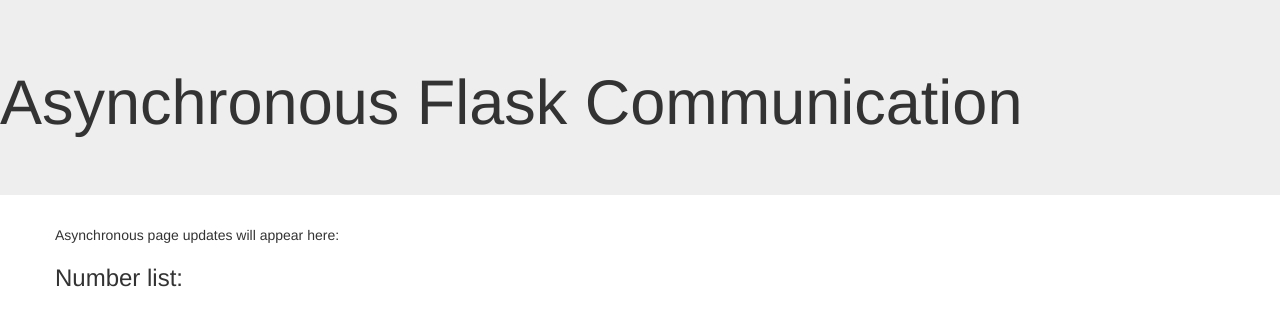
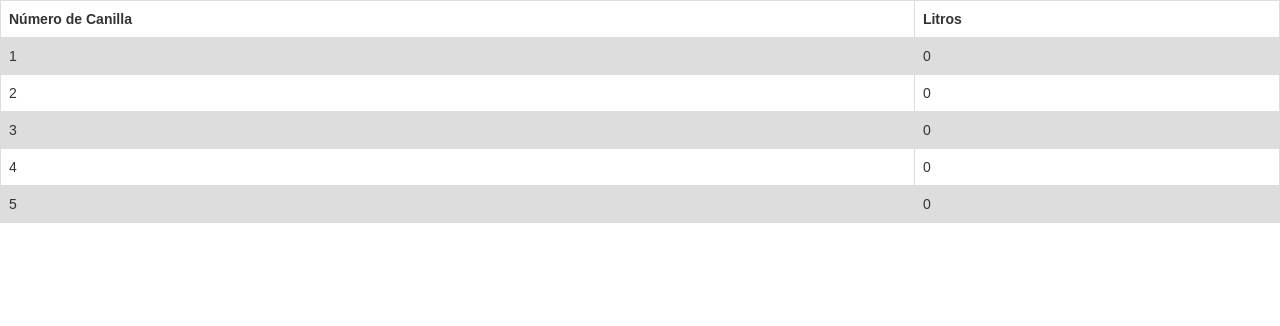
Before and after one commit to marianodo/flowControl, a Flask app: page / in a window 1280 px wide. Shown: the top 326 px of the page. Run offline with Flask 2, Linux system fonts and the light colour scheme; some libraries are stand-ins or nearby versions.

Commit message:
web socket working

```diff
--- a/app.py
+++ b/app.py
@@ -1,74 +1,25 @@
-"""
-Demo Flask application to test the operation of Flask with socket.io
-Aim is to create a webpage that is constantly updated with random numbers from a background python process.
-30th May 2014
-"""
+from flask_socketio import SocketIO
+from flask import Flask, render_template
 
-# Start with a basic flask app webpage.
-from flask_socketio import SocketIO, emit
-from flask import Flask, render_template, url_for, copy_current_request_context
-from random import random
-from time import sleep
-from threading import Thread, Event
-
-
+from main import Main
 from sensor.flowSensor import FlowSensor
 from storage.db import Database
 import logging
-from enum import IntEnum
+from threading import Thread
+
 logger = logging.getLogger(__name__)
+
 from gevent import monkey
 monkey.patch_all()
-__author__ = 'slynn'
+
+__author__ = 'Mariano Dominguez'
 
 app = Flask(__name__)
 app.config['SECRET_KEY'] = 'secret!'
 app.config['DEBUG'] = True
 
-#turn the flask app into a socketio app
 socketio = SocketIO(app)
-
-#random number Generator Thread
 thread = Thread()
-thread_stop_event = Event()
-GPIO = [0, 4, 17, 27, 22, 18]
-class RandomThread(Thread):
-    def __init__(self):
-		self.delay = 1
-		self.db = Database()
-		self.tapControl = [None]
-		for tapId in range(1, 6):
-			liters, label = self.db.getTapInfo(tapId)
-			flowSensor = FlowSensor(tapId, GPIO[tapId], liters, label)
-			self.tapControl.append(flowSensor)
-		super(RandomThread, self).__init__()
-
-    def getTapInfo(self, tapId):
-		label = self.tapControl[tapId].getLabel()
-		liters = self.tapControl[tapId].getLiters()
-		return label, liters
-
-    def randomNumberGenerator(self):
-        """
-        Generate a random number every 1 second and emit to a socketio instance (broadcast)
-        Ideally to be run in a separate thread?
-        """
-        #infinite loop of magical random numbers
-        print "Making random numbers"
-        while not thread_stop_event.isSet():
-			tapsInfo = {}
-			for tapId in range(1, 6): #TODO Replace 5 for some constant or tapControl
-				label, liters = self.getTapInfo(tapId)
-				tapsInfo[tapId] = {}
-				tapsInfo[tapId]["label"] = label
-				tapsInfo[tapId]["liters"] = liters
-
-			socketio.emit('newnumber', {'number': tapsInfo}, namespace='/test')
-			socketio.sleep(self.delay)
-
-    def run(self):
-        self.randomNumberGenerator()
-
 
 @app.route('/')
 def index():
@@ -77,14 +28,9 @@ def index():
 
 @socketio.on('connect', namespace='/test')
 def test_connect():
-    # need visibility of the global thread object
     global thread
-    print('Client connected')
-
-    #Start the random number generator thread only if the thread has not been started before.
     if not thread.isAlive():
-        print "Starting Thread"
-        thread = RandomThread()
+        thread = Main(socketio)
         thread.start()
 
 @socketio.on('disconnect', namespace='/test')
@@ -93,4 +39,4 @@ def test_disconnect():
 
 
 if __name__ == '__main__':
-    socketio.run(app, host='0.0.0.0', port=1122)
+    socketio.run(app, host='0.0.0.0', port=80)
--- a/main.py
+++ b/main.py
@@ -2,32 +2,64 @@ from sensor.flowSensor import FlowSensor
 from storage.db import Database
 import logging
 from enum import IntEnum
+from threading import Thread, Event
+import time
 logger = logging.getLogger(__name__)
 
+thread_stop_event = Event()
+threads = list()
+START_TAP = 1
+MAX_TAP_AMOUNT = 5
 #TAP N 1   2   3   4   5
 GPIO = [0, 4, 17, 27, 22, 18] #Configure GPIO from sensors. The position of the array is the tap id, and the value is the GPIO
-
 class Main(Thread):
-	def __init__(self):
+	def __init__(self, socketio):
+		self.socketio = socketio
+		self.delay = 1
 		self.db = Database()
 		self.tapControl = [None]
-		for tapId in range(1, 6):
+		self.timeToStorage = 0
+		for tapId in range(START_TAP, MAX_TAP_AMOUNT + 1):
 			liters, label = self.db.getTapInfo(tapId)
 			flowSensor = FlowSensor(tapId, GPIO[tapId], liters, label)
 			self.tapControl.append(flowSensor)
-		super(RandomThread, self).__init__()
+
+		# threadStorage = Thread(target=self.storageData)
+		# threads.append(threadStorage)
+		# threadStorage.start()
+		super(Main, self).__init__()
 
 	def getTapInfo(self, tapId):
 		label = self.tapControl[tapId].getLabel()
 		liters = self.tapControl[tapId].getLiters()
 		return label, liters
 
-	def getAllTaps(self):
-		tapsInfo = {}
-		for tapId in range(1, 6): #TODO Replace 5 for some constant or tapControl
-			label, liters = self.getTapInfo(tapId)
-			tapsInfo[tapId] = {}
-			tapsInfo[tapId]["label"] = label
-			tapsInfo[tapId]["liters"] = liters
+	def startMeasuring(self):
+		while not thread_stop_event.isSet():
+			tapsInfo = {}
+			for tapId in range(START_TAP, MAX_TAP_AMOUNT + 1):
+				label, liters = self.getTapInfo(tapId)
+				tapsInfo[tapId] = {}
+				tapsInfo[tapId]["label"] = label
+				tapsInfo[tapId]["liters"] = liters
 
-		return tapsInfo
+				if self.timeToStorage == 10:
+					self.db.updateTapLiters(tapId, liters)
+
+			if self.timeToStorage == 10:
+				self.timeToStorage = 0
+			self.socketio.emit('tapFlow', {'taps': tapsInfo}, namespace='/test')
+			self.socketio.sleep(self.delay)
+			self.timeToStorage += 1
+
+	def storageData(self):
+		while True:
+			for tapId in range(START_TAP, MAX_TAP_AMOUNT + 1):
+				_, liters = self.getTapInfo(tapId)
+
+			time.sleep(10)
+
+
+
+	def run(self):
+		self.startMeasuring()
--- a/sensor/flowSensor.py
+++ b/sensor/flowSensor.py
@@ -15,8 +15,6 @@ class FlowSensor(object):
         GPIO.add_event_detect(self.gpio, GPIO.FALLING, callback=self.incrementPulse)
 
     def incrementPulse(self, channel):
-        print "INCREMENT PULSE FROM " + str(self.tapPosition)
-        print "CHANNEL" + str(channel)
         self.pulse += 1
         self.getLiterAmountFromPulse()
 
--- a/static/js/application.js
+++ b/static/js/application.js
@@ -4,18 +4,12 @@ $(document).ready(function(){
     var numbers_received = [];
 
     //receive details from server
-    socket.on('newnumber', function(msg) {
-        console.log("Received number" + msg);
-        //maintain a list of ten numbers
-        if (numbers_received.length >= 10){
-            numbers_received.shift()
-        }
-        numbers_received.push(msg.number);
-        numbers_string = '';
-        for (var i = 0; i < numbers_received.length; i++){
-            numbers_string = numbers_string + '<p>' + numbers_received[i].toString() + '</p>';
-        }
-        $('#log').html(numbers_string);
+    socket.on('tapFlow', function(msg) {
+       document.getElementById("tap1").innerHTML =msg["taps"][1].liters;
+       document.getElementById("tap2").innerHTML =msg["taps"][2].liters;
+       document.getElementById("tap3").innerHTML =msg["taps"][3].liters;
+       document.getElementById("tap4").innerHTML =msg["taps"][4].liters;
+       document.getElementById("tap5").innerHTML =msg["taps"][5].liters;
     });
 
 });
--- a/templates/index.html
+++ b/templates/index.html
@@ -4,24 +4,53 @@
     <script src="//ajax.googleapis.com/ajax/libs/jquery/2.1.1/jquery.min.js"></script>
     <script type="text/javascript" src="https://cdnjs.cloudflare.com/ajax/libs/socket.io/1.4.6/socket.io.js"></script>
     <script src="static/js/application.js"></script>
+    <link rel="stylesheet" href="//maxcdn.bootstrapcdn.com/bootstrap/3.2.0/css/bootstrap.min.css">
 
-    <link rel="stylesheet" href="//maxcdn.bootstrapcdn.com/bootstrap/3.2.0/css/bootstrap.min.css">
+    <style>
+table {
+    font-family: arial, sans-serif;
+    border-collapse: collapse;
+    width: 100%;
+}
+
+td, th {
+    border: 1px solid #dddddd;
+    text-align: left;
+    padding: 8px;
+}
+
+tr:nth-child(even) {
+    background-color: #dddddd;
+}
+</style>
 </head>
 <body>
-<div class="jumbotron">
-    <h1>Asynchronous Flask Communication</h1>
-</div>
-
-<div class="container" id="content">
-    <div class="row">
-        <p>Asynchronous page updates will appear here:</p>
-        <h3>Number list:</h3>
-        <div id="log">
-    </div>
-</div>
-
-
-</div>
+<table>
+  <tr>
+    <th>Número de Canilla</th>
+    <th>Litros</th>
+  </tr>
+  <tr>
+    <td>1</td>
+    <td id="tap1">0</td>
+  </tr>
+  <tr>
+    <td>2</td>
+    <td id="tap2">0</td>
+  </tr>
+  <tr>
+    <td>3</td>
+    <td id="tap3">0</td>
+  </tr>
+  <tr>
+    <td>4</td>
+    <td id="tap4">0</td>
+  </tr>
+  <tr>
+    <td>5</td>
+    <td id="tap5">0</td>
+  </tr>
+</table>
 
 </body>
 </html>
```
Also changed, not shown: storage/db.py, 2 other files.
